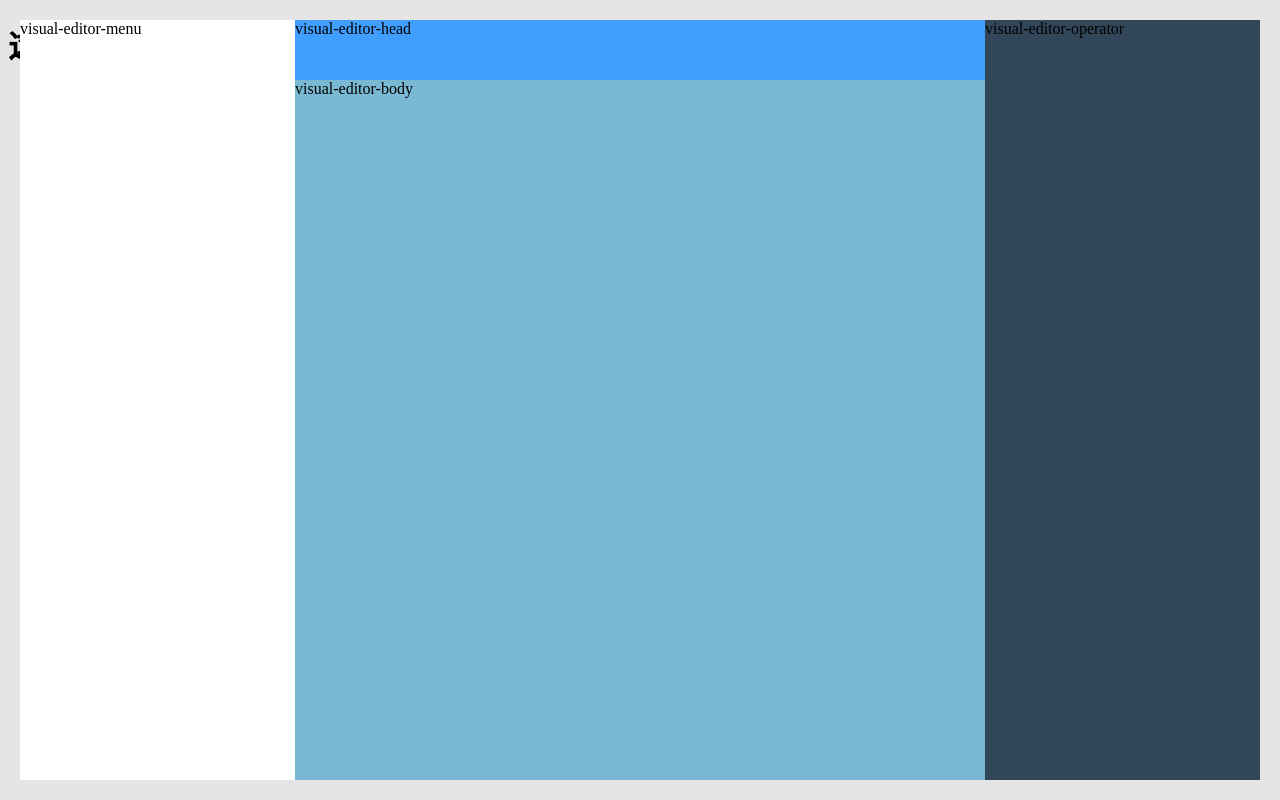
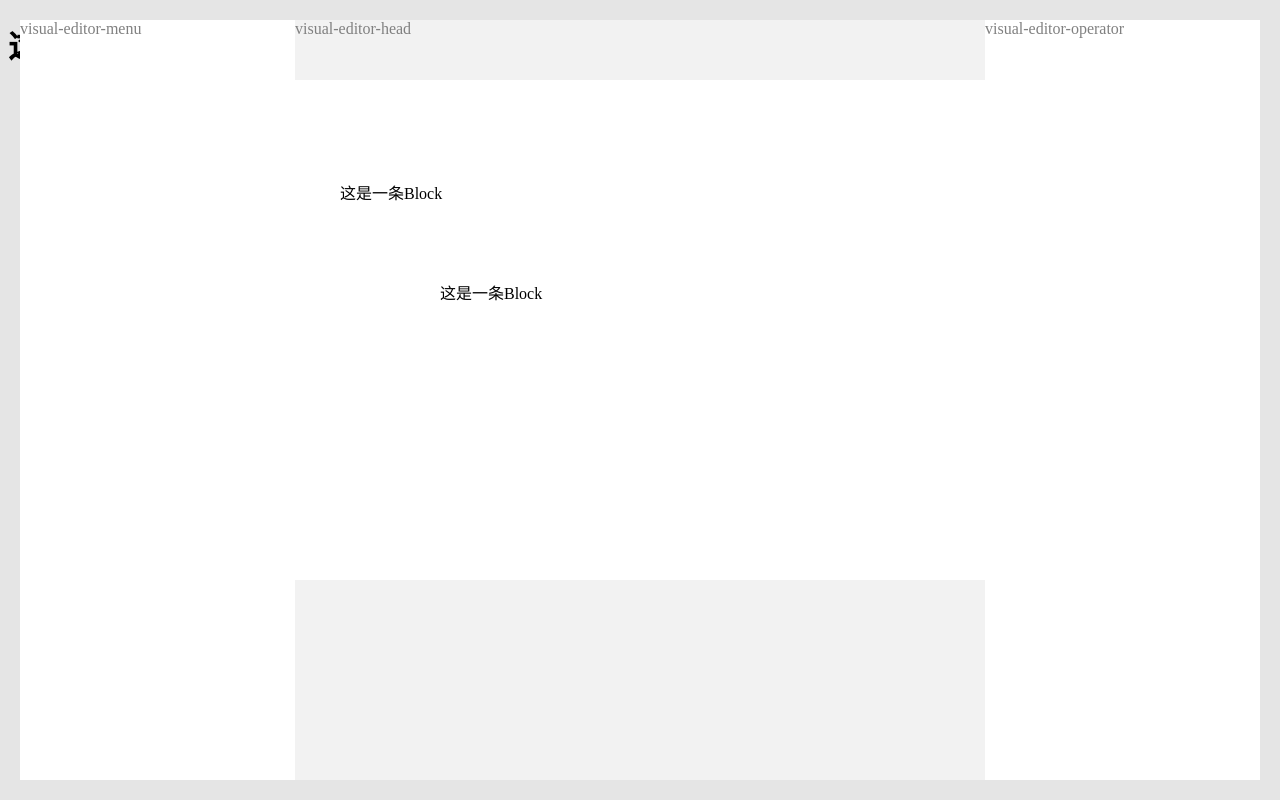
Before and after one commit to rockboom/vue-dragable, a Vue app: page / in a window 1280 px wide. Built offline with nearby package versions, Linux system fonts and the light colour scheme.

Commit message:
ready to implement draging components to container

```diff
--- a/src/App.vue
+++ b/src/App.vue
@@ -1,7 +1,7 @@
 <template>
     <div class="app">
         <h1>这是渲染页面</h1>
-        <visual-editor />
+        <visual-editor v-model="jsonData"/>
     </div>
 </template>
 
@@ -13,6 +13,26 @@
     components: {
         VisualEditor,
     },
+    data(){
+        return {
+            jsonData:{
+                container:{
+                    height:500,
+                    width:800
+                },
+                blocks:[
+                    {
+                        top:100,
+                        left:100
+                    },
+                    {
+                        top:200,
+                        left:200
+                    },
+                ]
+            }
+        }
+    }
 })
 </script>
 
--- /dev/null
+++ b/src/packages/visual-editor-block.tsx
@@ -0,0 +1,19 @@
+import { computed, defineComponent, PropType } from "vue";
+import { VisualEditorBlockData } from "./visual-editor.utils";
+
+export const VisualEditorBlock = defineComponent({
+    props:{
+        block:{type:Object as PropType<VisualEditorBlockData>,required:true}
+    },
+    setup(props){
+        const styles = computed(()=>({
+            top:`${props.block.top}px`,
+            left:`${props.block.left}px`,
+        }))
+        return ()=>(
+            <div class="visual-editor-block" style={styles.value}>
+                这是一条Block
+            </div>
+        )
+    }
+})
--- a/src/packages/visual-editor.scss
+++ b/src/packages/visual-editor.scss
@@ -42,7 +42,7 @@
         left: $menuSize;
         right: $operatorSize;
         height: $headSize;
-        background-color: #409EFF;
+        // background-color: #409EFF;
     }
 
     & > .visual-editor-operator{
@@ -51,19 +51,32 @@
         top: 0;
         bottom: 0;
         width: $operatorSize;
-        background-color: #314659;
+        background-color: white;
     }
     & > .visual-editor-body{
         padding-top: $headSize;
         padding-right: $operatorSize;
         padding-left: $menuSize;
         box-sizing: border-box;
-        background-color: skyblue;
         height: 100%;
+        background-color: rgba(white, 0.5);
+        position: relative;
+        z-index: 1;
         & > .visual-editor-content{
             height: 100%;
             width: 100%;
-            overflow: scroll;
+            display: flex;
+            justify-content: center;
+            // overflow: scroll;
+            &>.visual-editor-container{
+                background-color: white;
+                flex-shrink: 0;
+                flex-grow: 0;
+                position: relative;
+                .visual-editor-block{
+                    position: absolute;
+                }
+            }
         }
     }
 }
--- a/src/packages/visual-editor.tsx
+++ b/src/packages/visual-editor.tsx
@@ -1,16 +1,26 @@
-import {defineComponent} from 'vue';
+import {computed, defineComponent, PropType} from 'vue';
+import { useModel } from './utils/useModel';
+import { VisualEditorBlock } from './visual-editor-block';
 import "./visual-editor.scss"
-// export const VisualEditor = defineComponent({
-//     props:{},
-//     setup(){
-//         return ()=>{
-//             <div class="visual-editor">
-//                 可视化编辑器
-//             </div>
-//         }
-//     }
-// });
-export const VisualEditor = <div class="visual-editor">
+import { VisualEditorModelValue } from './visual-editor.utils';
+
+
+export const VisualEditor = defineComponent({
+    props:{
+        modelValue: { type: Object as PropType<VisualEditorModelValue>,required:true}
+    },
+    emits:{
+        'update:modelValue': (val?: VisualEditorModelValue) => true,
+    },
+    setup(props, ctx){
+        const dataModel = useModel(() => props.modelValue, val => ctx.emit('update:modelValue',val));
+        console.log("dataModel:",dataModel);
+        const containerStyle = computed(()=>({
+            width:`${dataModel.value.container.width}px`,
+            height: `${dataModel.value.container.height}px`,
+        }));
+        return ()=>(
+            <div class="visual-editor">
                 <div class="visual-editor-menu">
                     visual-editor-menu
                 </div>
@@ -22,7 +32,17 @@
                 </div>
                 <div class="visual-editor-body">
                     <div class="visual-editor-content">
-            visual-editor-body
+                        <div class="visual-editor-container" style={containerStyle.value}>
+                            {!!dataModel.value.blocks && (
+                                dataModel.value.blocks.map((block, index) => (
+                                    <VisualEditorBlock block={block} key={index} />
+                                ))
+                            )}
+                        </div>
+
                     </div>
                 </div>
             </div>
+        )
+    }
+});
```
Also changed, not shown: src/packages/visual-editor.utils.ts (added, +11 -0 lines). Lines whose indentation alone changed are shown as unchanged.
